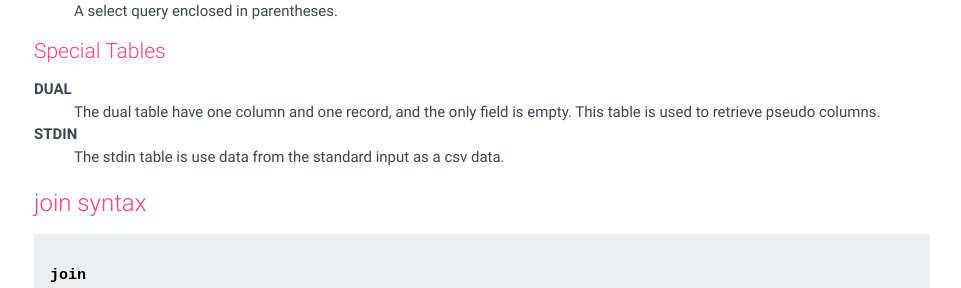
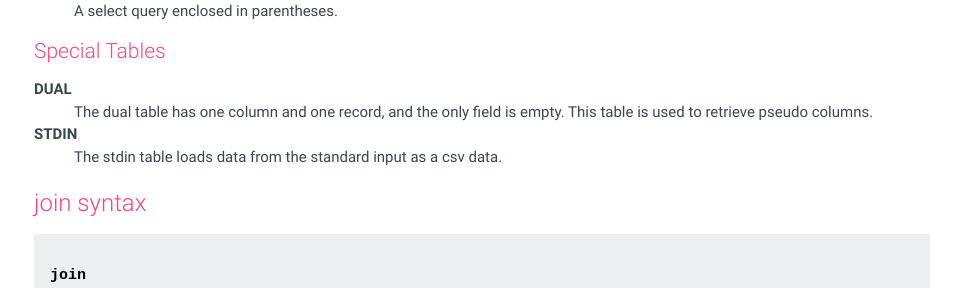
Before and after one commit to mithrandie/csvq, a Jekyll site: the page built from docs/_posts/2006-01-02-select-query.md, in a window 1280 px wide and 900 px high, scrolled down 2697 px. Shown: the part 157-445 px from the top of the window, without its empty margins (158-1119 px from the left). Built offline with Jekyll 4.4.1, drawn with Linux system fonts in a browser that asks for light colours.

Commit message:
Update docs.

```diff
--- a/docs/_posts/2006-01-02-select-query.md
+++ b/docs/_posts/2006-01-02-select-query.md
@@ -140,11 +140,11 @@ _subquery_
 {: #special_tables}
 
 DUAL
-: The dual table have one column and one record, and the only field is empty.
+: The dual table has one column and one record, and the only field is empty.
   This table is used to retrieve pseudo columns.
 
 STDIN
-: The stdin table is use data from the standard input as a csv data.
+: The stdin table loads data from the standard input as a csv data.
 
 ### join syntax
 
```
Also changed, not shown: docs/_posts/2006-01-02-flag.md (+1 -1 lines), docs/_posts/2006-01-02-statement.md (+1 -1 lines).
